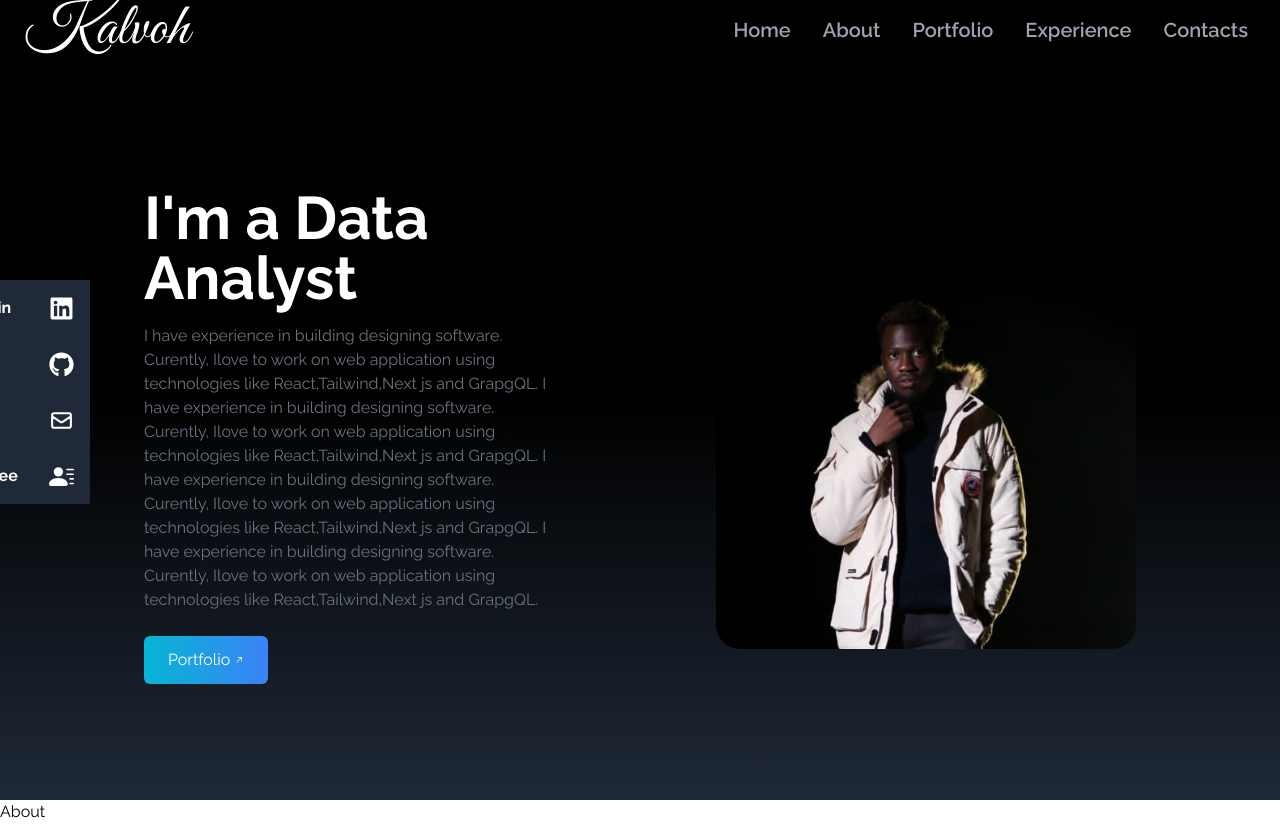
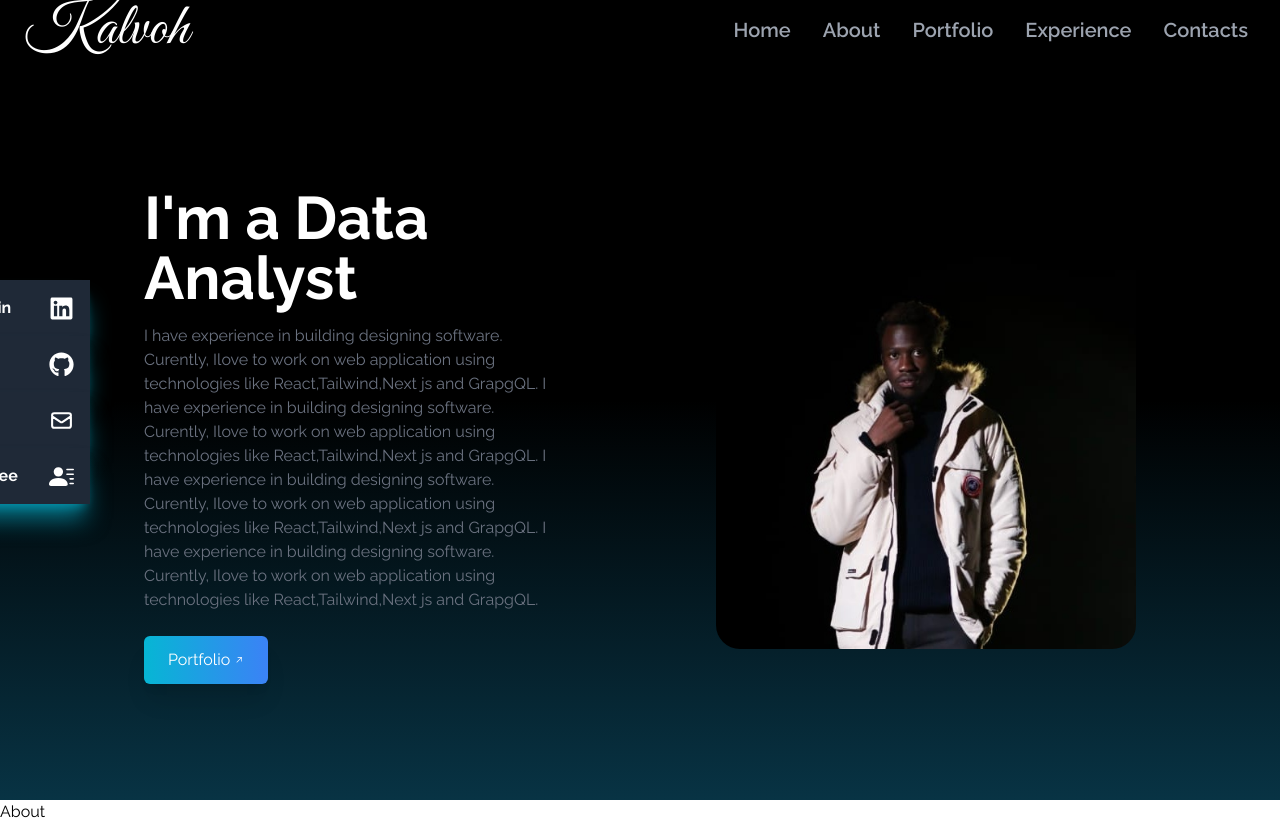
Before and after one commit to kayikalvin/portfolio, a React (Vite) app: page / in a window 1280 px wide. Built offline with nearby package versions, Linux system fonts and the light colour scheme.

Commit message:
color change

```diff
--- a/src/components/Home.jsx
+++ b/src/components/Home.jsx
@@ -5,7 +5,7 @@ import { GoArrowUpRight } from "react-icons/go";
 
 const Home = () => {
   return (
-    <div name ='home' className='h-screen w-full bg-gradient-to-b from-black via-black to-gray-800 pt-50 md:pt-20'>
+    <div name ='home' className='h-screen w-full bg-gradient-to-b from-black via-black to-cyan-950 pt-50 md:pt-20'>
         <div className='max-w-screen-lg mx-auto flex gap-40 flex-col items-center justify-center h-full px-4 md:flex-row'>
             <div className='flex flex-col justify-center w-fullh-full'>
                 <h2 className='text-4xl sm:text-6xl font-bold text-white'>I'm a Data Analyst</h2>
@@ -24,7 +24,7 @@ const Home = () => {
                     React,Tailwind,Next js and GrapgQL.
                 </p>
                 <div>
-                    <button className='group text-white w-fit px-6 py-3 my-2 flex items-center rounded-md bg-gradient-to-r from-cyan-500 to-blue-500 cursor-pointer'>
+                    <button className='group text-white w-fit px-6 py-3 my-2 flex items-center rounded-md shadow-xl bg-gradient-to-r from-cyan-500 to-blue-500 cursor-pointer'>
                         Portfolio
                         <span className='group-hover:rotate-90 duration-200'>
                             <GoArrowUpRight size={10} className='ml-1'/>
--- a/src/components/Linksocial.jsx
+++ b/src/components/Linksocial.jsx
@@ -58,10 +58,10 @@ const Linksocial = () => {
 
   ]
   return (
-    <div className='hidden lg:flex flex-col top-[35%] left-0 fixed'>
+    <div className='hidden lg:flex flex-col top-[35%] left-0 fixed '>
       <ul>
         {links.map(({id,child,href,style,download})=>(
-          <li className={'flex justify-between items-center w-40 h-14 px-4 bg-gray-800 ml-[-70px] hover:ml-[-10px] hover:rounded-md duration-300'+ "" + style} >
+          <li className={'flex justify-between items-center w-40 h-14 px-4 bg-gray-800 ml-[-70px] shadow-xl shadow-cyan-500/60 hover:ml-[-10px] hover:rounded-md duration-300'+ "" + style} >
           <a href={href} className='flex justify-between items-center w-full font-bold text-white'
           download={download}
           target='_blank'
```
